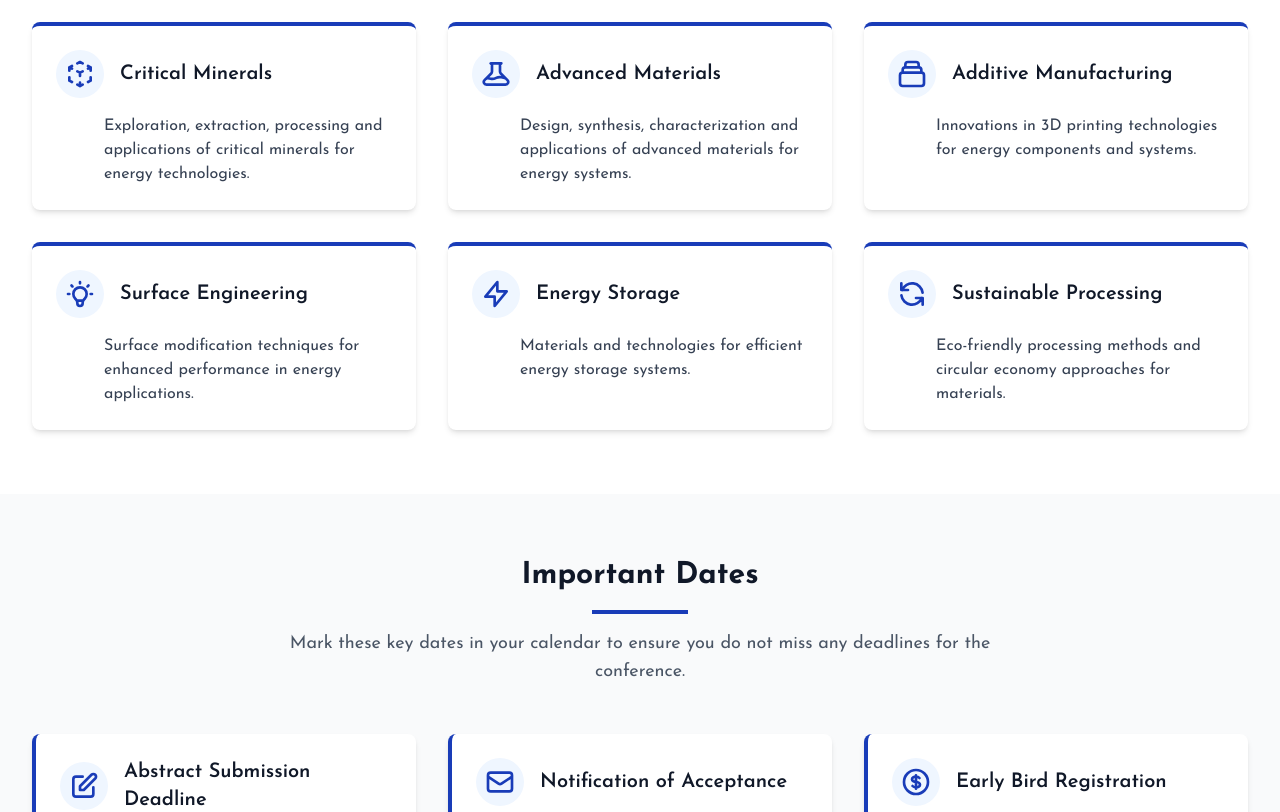
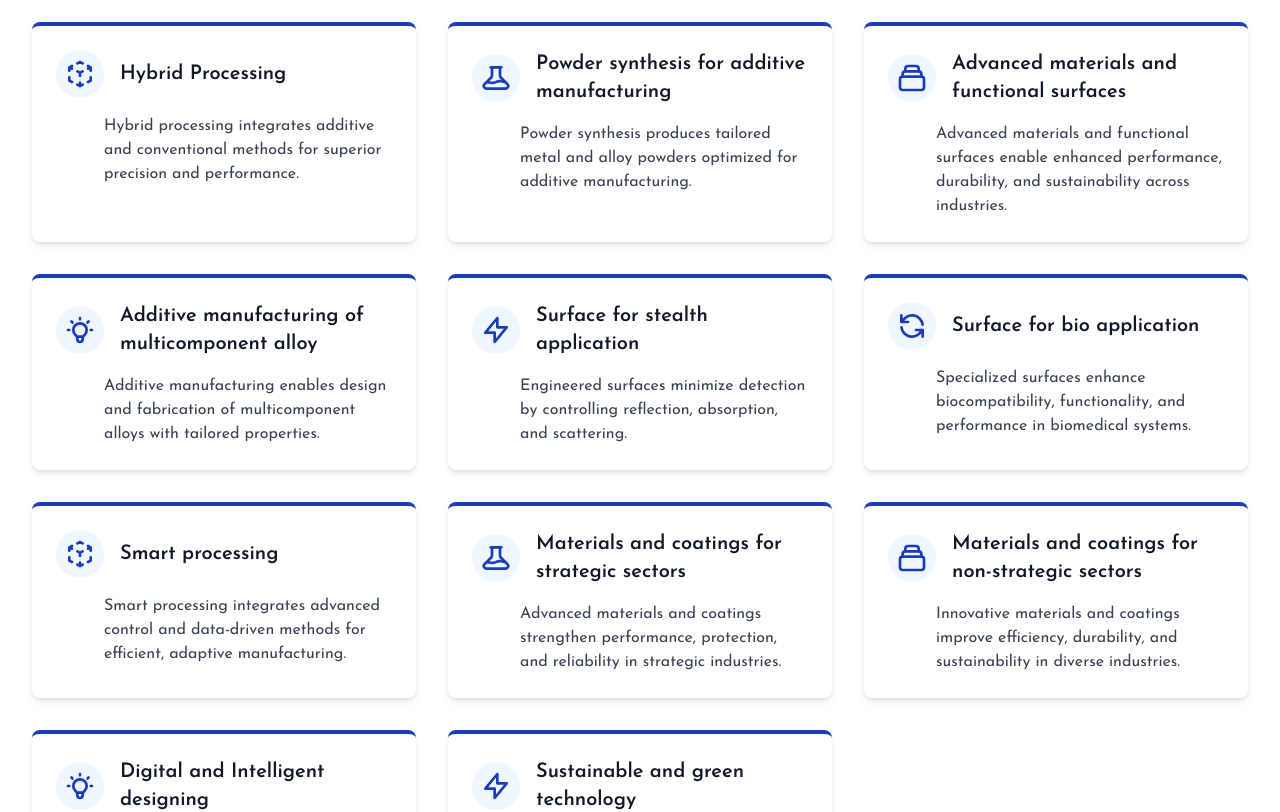
Before and after one commit to sushabhan878/IIT_KGP_MME_Conference, a Next.js app: page / in a window 1280 px wide. Shown: the part 1700-2512 px from the top of the page. Built offline with nearby package versions, Linux system fonts and the light colour scheme.

Commit message:
changed conference topics and updated the footer

```diff
--- a/components/ConferenceTopics.tsx
+++ b/components/ConferenceTopics.tsx
@@ -3,8 +3,8 @@ import React from 'react';
 const ConferenceTopics = () => {
   const topics = [
     {
-      title: 'Critical Minerals',
-      description: 'Exploration, extraction, processing and applications of critical minerals for energy technologies.',
+      title: 'Hybrid Processing',
+      description: 'Hybrid processing integrates additive and conventional methods for superior precision and performance.',
       icon: (
         <svg xmlns="http://www.w3.org/2000/svg" className="h-8 w-8" fill="none" viewBox="0 0 24 24" stroke="currentColor">
           <path strokeLinecap="round" strokeLinejoin="round" strokeWidth={2} d="M14 10l-2 1m0 0l-2-1m2 1v2.5M20 7l-2 1m2-1l-2-1m2 1v2.5M14 4l-2-1-2 1M4 7l2-1M4 7l2 1M4 7v2.5M12 21l-2-1m2 1l2-1m-2 1v-2.5M6 18l-2-1v-2.5M18 18l2-1v-2.5" />
@@ -12,8 +12,8 @@ const ConferenceTopics = () => {
       ),
     },
     {
-      title: 'Advanced Materials',
-      description: 'Design, synthesis, characterization and applications of advanced materials for energy systems.',
+      title: 'Powder synthesis for additive manufacturing',
+      description: 'Powder synthesis produces tailored metal and alloy powders optimized for additive manufacturing.',
       icon: (
         <svg xmlns="http://www.w3.org/2000/svg" className="h-8 w-8" fill="none" viewBox="0 0 24 24" stroke="currentColor">
           <path strokeLinecap="round" strokeLinejoin="round" strokeWidth={2} d="M19.428 15.428a2 2 0 00-1.022-.547l-2.387-.477a6 6 0 00-3.86.517l-.318.158a6 6 0 01-3.86.517L6.05 15.21a2 2 0 00-1.806.547M8 4h8l-1 1v5.172a2 2 0 00.586 1.414l5 5c1.26 1.26.367 3.414-1.415 3.414H4.828c-1.782 0-2.674-2.154-1.414-3.414l5-5A2 2 0 009 10.172V5L8 4z" />
@@ -21,8 +21,8 @@ const ConferenceTopics = () => {
       ),
     },
     {
-      title: 'Additive Manufacturing',
-      description: 'Innovations in 3D printing technologies for energy components and systems.',
+      title: 'Advanced materials and functional surfaces',
+      description: 'Advanced materials and functional surfaces enable enhanced performance, durability, and sustainability across industries.',
       icon: (
         <svg xmlns="http://www.w3.org/2000/svg" className="h-8 w-8" fill="none" viewBox="0 0 24 24" stroke="currentColor">
           <path strokeLinecap="round" strokeLinejoin="round" strokeWidth={2} d="M19 11H5m14 0a2 2 0 012 2v6a2 2 0 01-2 2H5a2 2 0 01-2-2v-6a2 2 0 012-2m14 0V9a2 2 0 00-2-2M5 11V9a2 2 0 012-2m0 0V5a2 2 0 012-2h6a2 2 0 012 2v2M7 7h10" />
@@ -30,8 +30,8 @@ const ConferenceTopics = () => {
       ),
     },
     {
-      title: 'Surface Engineering',
-      description: 'Surface modification techniques for enhanced performance in energy applications.',
+      title: 'Additive manufacturing of multicomponent alloy',
+      description: 'Additive manufacturing enables design and fabrication of multicomponent alloys with tailored properties.',
       icon: (
         <svg xmlns="http://www.w3.org/2000/svg" className="h-8 w-8" fill="none" viewBox="0 0 24 24" stroke="currentColor">
           <path strokeLinecap="round" strokeLinejoin="round" strokeWidth={2} d="M9.663 17h4.673M12 3v1m6.364 1.636l-.707.707M21 12h-1M4 12H3m3.343-5.657l-.707-.707m2.828 9.9a5 5 0 117.072 0l-.548.547A3.374 3.374 0 0014 18.469V19a2 2 0 11-4 0v-.531c0-.895-.356-1.754-.988-2.386l-.548-.547z" />
@@ -39,8 +39,8 @@ const ConferenceTopics = () => {
       ),
     },
     {
-      title: 'Energy Storage',
-      description: 'Materials and technologies for efficient energy storage systems.',
+      title: 'Surface for stealth application',
+      description: 'Engineered surfaces minimize detection by controlling reflection, absorption, and scattering.',
       icon: (
         <svg xmlns="http://www.w3.org/2000/svg" className="h-8 w-8" fill="none" viewBox="0 0 24 24" stroke="currentColor">
           <path strokeLinecap="round" strokeLinejoin="round" strokeWidth={2} d="M13 10V3L4 14h7v7l9-11h-7z" />
@@ -48,14 +48,59 @@ const ConferenceTopics = () => {
       ),
     },
     {
-      title: 'Sustainable Processing',
-      description: 'Eco-friendly processing methods and circular economy approaches for materials.',
+      title: 'Surface for bio application',
+      description: 'Specialized surfaces enhance biocompatibility, functionality, and performance in biomedical systems.',
       icon: (
         <svg xmlns="http://www.w3.org/2000/svg" className="h-8 w-8" fill="none" viewBox="0 0 24 24" stroke="currentColor">
           <path strokeLinecap="round" strokeLinejoin="round" strokeWidth={2} d="M4 4v5h.582m15.356 2A8.001 8.001 0 004.582 9m0 0H9m11 11v-5h-.581m0 0a8.003 8.003 0 01-15.357-2m15.357 2H15" />
         </svg>
       ),
     },
+    {
+      title: 'Smart processing',
+      description: 'Smart processing integrates advanced control and data-driven methods for efficient, adaptive manufacturing.',
+      icon: (
+        <svg xmlns="http://www.w3.org/2000/svg" className="h-8 w-8" fill="none" viewBox="0 0 24 24" stroke="currentColor">
+          <path strokeLinecap="round" strokeLinejoin="round" strokeWidth={2} d="M14 10l-2 1m0 0l-2-1m2 1v2.5M20 7l-2 1m2-1l-2-1m2 1v2.5M14 4l-2-1-2 1M4 7l2-1M4 7l2 1M4 7v2.5M12 21l-2-1m2 1l2-1m-2 1v-2.5M6 18l-2-1v-2.5M18 18l2-1v-2.5" />
+        </svg>
+      ),
+    },
+    {
+      title: 'Materials and coatings for strategic sectors',
+      description: 'Advanced materials and coatings strengthen performance, protection, and reliability in strategic industries.',
+      icon: (
+        <svg xmlns="http://www.w3.org/2000/svg" className="h-8 w-8" fill="none" viewBox="0 0 24 24" stroke="currentColor">
+          <path strokeLinecap="round" strokeLinejoin="round" strokeWidth={2} d="M19.428 15.428a2 2 0 00-1.022-.547l-2.387-.477a6 6 0 00-3.86.517l-.318.158a6 6 0 01-3.86.517L6.05 15.21a2 2 0 00-1.806.547M8 4h8l-1 1v5.172a2 2 0 00.586 1.414l5 5c1.26 1.26.367 3.414-1.415 3.414H4.828c-1.782 0-2.674-2.154-1.414-3.414l5-5A2 2 0 009 10.172V5L8 4z" />
+        </svg>
+      ),
+    },
+    {
+      title: 'Materials and coatings for non-strategic sectors',
+      description: 'Innovative materials and coatings improve efficiency, durability, and sustainability in diverse industries.',
+      icon: (
+        <svg xmlns="http://www.w3.org/2000/svg" className="h-8 w-8" fill="none" viewBox="0 0 24 24" stroke="currentColor">
+          <path strokeLinecap="round" strokeLinejoin="round" strokeWidth={2} d="M19 11H5m14 0a2 2 0 012 2v6a2 2 0 01-2 2H5a2 2 0 01-2-2v-6a2 2 0 012-2m14 0V9a2 2 0 00-2-2M5 11V9a2 2 0 012-2m0 0V5a2 2 0 012-2h6a2 2 0 012 2v2M7 7h10" />
+        </svg>
+      ),
+    },
+    {
+      title: 'Digital and Intelligent designing',
+      description: 'Digital and intelligent designing leverages AI and computational tools to create optimized, adaptive solutions.',
+      icon: (
+        <svg xmlns="http://www.w3.org/2000/svg" className="h-8 w-8" fill="none" viewBox="0 0 24 24" stroke="currentColor">
+          <path strokeLinecap="round" strokeLinejoin="round" strokeWidth={2} d="M9.663 17h4.673M12 3v1m6.364 1.636l-.707.707M21 12h-1M4 12H3m3.343-5.657l-.707-.707m2.828 9.9a5 5 0 117.072 0l-.548.547A3.374 3.374 0 0014 18.469V19a2 2 0 11-4 0v-.531c0-.895-.356-1.754-.988-2.386l-.548-.547z" />
+        </svg>
+      ),
+    },
+    {
+      title: 'Sustainable and green technology',
+      description: 'Sustainable and green technologies promote eco-friendly innovation for energy efficiency and reduced environmental impact.',
+      icon: (
+        <svg xmlns="http://www.w3.org/2000/svg" className="h-8 w-8" fill="none" viewBox="0 0 24 24" stroke="currentColor">
+          <path strokeLinecap="round" strokeLinejoin="round" strokeWidth={2} d="M13 10V3L4 14h7v7l9-11h-7z" />
+        </svg>
+      ),
+    }
   ];
 
   return (
--- a/components/Footer.tsx
+++ b/components/Footer.tsx
@@ -7,7 +7,7 @@ const Footer = () => {
       <div className="max-w-7xl mx-auto px-4 sm:px-6 lg:px-8 py-12">
         <div className="grid grid-cols-1 md:grid-cols-2 lg:grid-cols-4 gap-8">
           <div>
-            <h3 className="text-xl font-bold mb-4">IIT KGP MME Conference</h3>
+            <h3 className="text-xl font-bold mb-4">FSEAM 2026, IIT KHARAGPUR</h3>
             <p className="text-gray-300 mb-4">
               Exploring Advanced Materials and Critical Minerals for Sustainable Energy Transformation
             </p>
@@ -102,7 +102,7 @@ const Footer = () => {
                 </a>
               </p>
               <p>
-                <a href="tel:+919876543210" className="hover:text-white transition-colors duration-300">
+                <a href="tel:+919876543210" className="hover:text-white transition-colors duration-300 mr-4">
                   +91 8777804922
                 </a>
                 <a href="tel:+919876543210" className="hover:text-white transition-colors duration-300">
```
